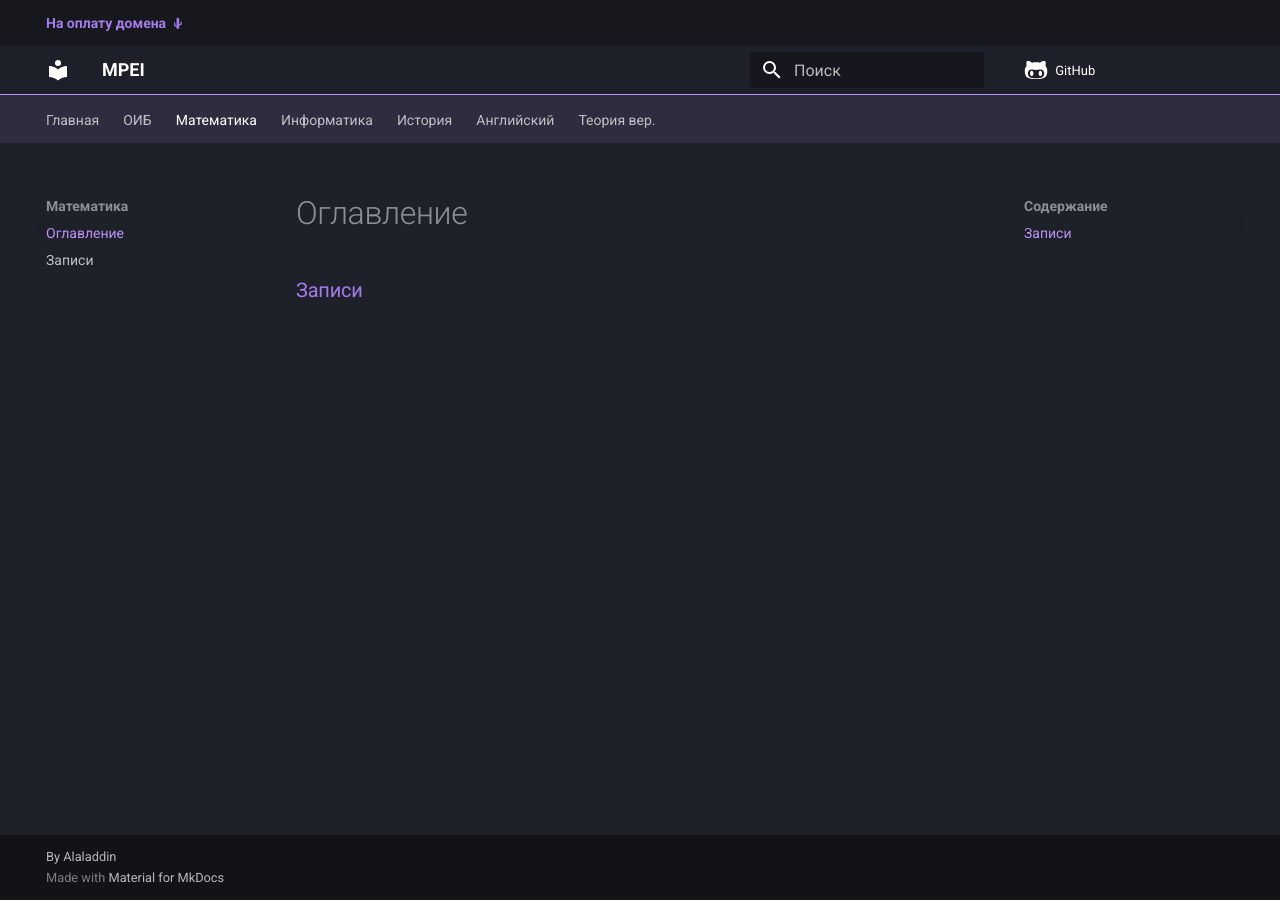
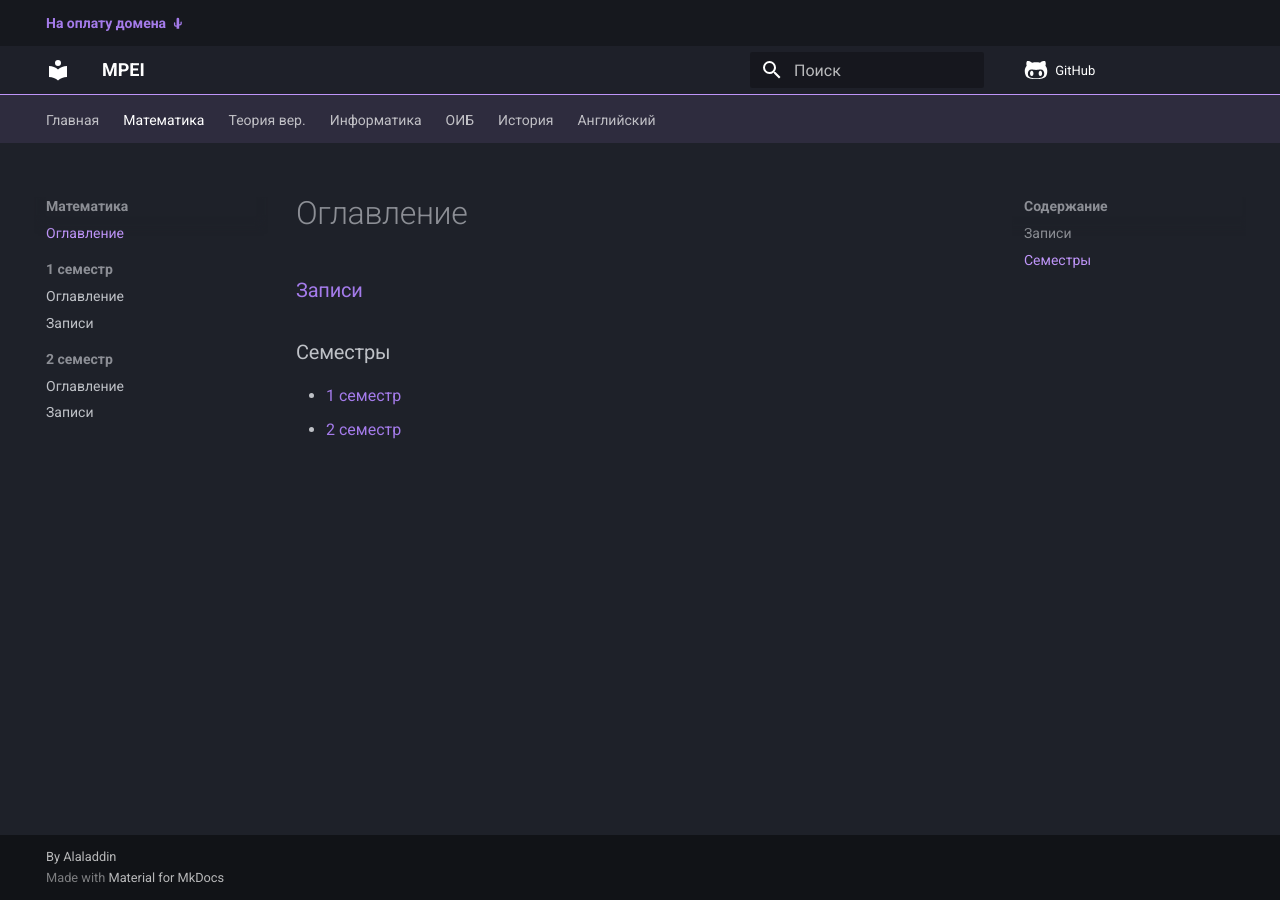
Before and after one commit to Alaladdin/MPEI, an MkDocs documentation site: the page built from docs/math/index.md, in a window 1280 px wide. Built offline with MkDocs 1.6.1 and Material for MkDocs 9.7.7, drawn with Linux system fonts in a browser that asks for light colours; comment, search, counter and statistics services are not loaded.

Commit message:
Добавлен второй семестр мат. анализа
- Небольшое улучшение стилей выпадающего списка
- Добавлена ссылка в подвале сайта для свзяи

```diff
--- a/docs/assets/css/scss/components/_dropDown.scss
+++ b/docs/assets/css/scss/components/_dropDown.scss
@@ -85,10 +85,6 @@
 
     &.selected {
       border-left: 3px solid var(--md-code-hl-function-color);
-
-      @include hover {
-        border-color: #fff;
-      }
     }
   }
 
--- a/docs/assets/css/scss/watch.scss
+++ b/docs/assets/css/scss/watch.scss
@@ -46,7 +46,6 @@
   // VideoPlayer
   &__video {
     grid-area: player;
-    // margin-bottom: 20px;
     border-radius: 6px;
     width: 640px;
     height: 360px;
--- a/docs/assets/css/watch.css
+++ b/docs/assets/css/watch.css
@@ -68,11 +68,6 @@
 }
 .component-dropdown__option.selected {
   border-left: 3px solid var(--md-code-hl-function-color);
-}
-@media (hover: hover) {
-  .component-dropdown__option.selected:hover {
-    border-color: #fff;
-  }
 }
 .component-dropdown.is-active {
   border-bottom-right-radius: 0;
--- a/docs/math/index.md
+++ b/docs/math/index.md
@@ -1,3 +1,8 @@
 # Оглавление
 
 ### [Записи](watch)
+
+### Семестры
+
+* [1 семестр](semester-1)
+* [2 семестр](semester-2)
--- /dev/null
+++ b/docs/math/semester-1/index.md
@@ -0,0 +1,3 @@
+# Оглавление
+
+### [Записи](watch)
--- /dev/null
+++ b/docs/math/semester-2/index.md
@@ -0,0 +1,3 @@
+# Оглавление
+
+### [Записи](watch)
--- a/overrides/partials/social.html
+++ b/overrides/partials/social.html
@@ -3,4 +3,7 @@
   <a href='https://app.netlify.com/sites/mpei/deploys/'>
     <img src='https://api.netlify.com/api/v1/badges/bbf2370e-4608-40df-ad73-7275c6b71429/deploy-status/' alt='Netlify Status'>
   </a>
+  <div class='md-footer-copyright'>
+    <a href='mailto:grintvic.fox@yandex.ru?subject=Невероятная ошибка на сайте&body=Бродил я по вашему сайту в поисках необходимой информации и тут обнаружил нечто. Словами не описать, это надо видеть' target='_blank'>Об ошибках сообщать сюда</a>
+  </div>
 </div>
```
Also changed, not shown: docs/math/semester-2/watch.md (added, +8 -0 lines), docs/.pages, docs/math/.pages, docs/math/semester-1/.pages (added), docs/math/semester-1/watch.md (renamed from docs/math/watch.md), docs/math/semester-2/.pages (added), 1 other file.
